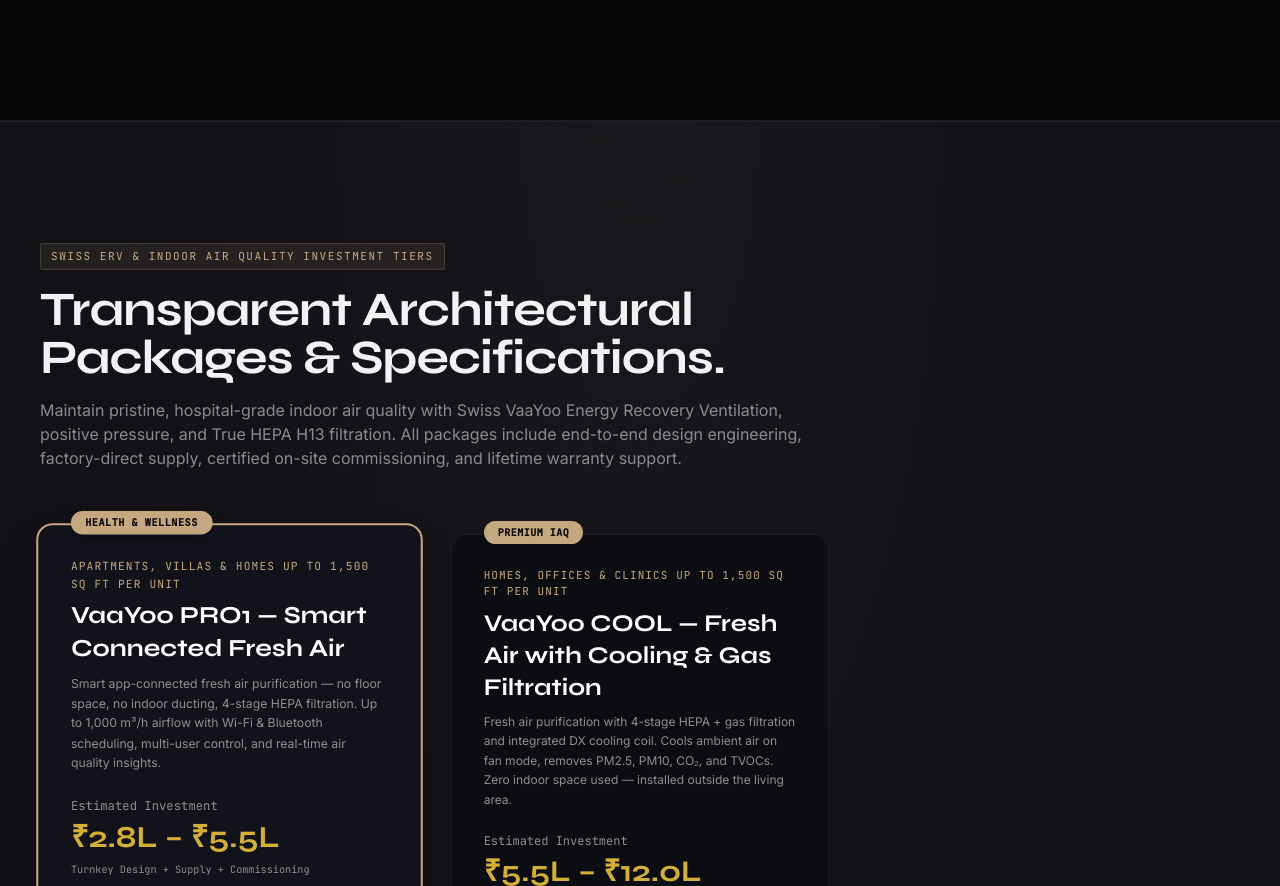
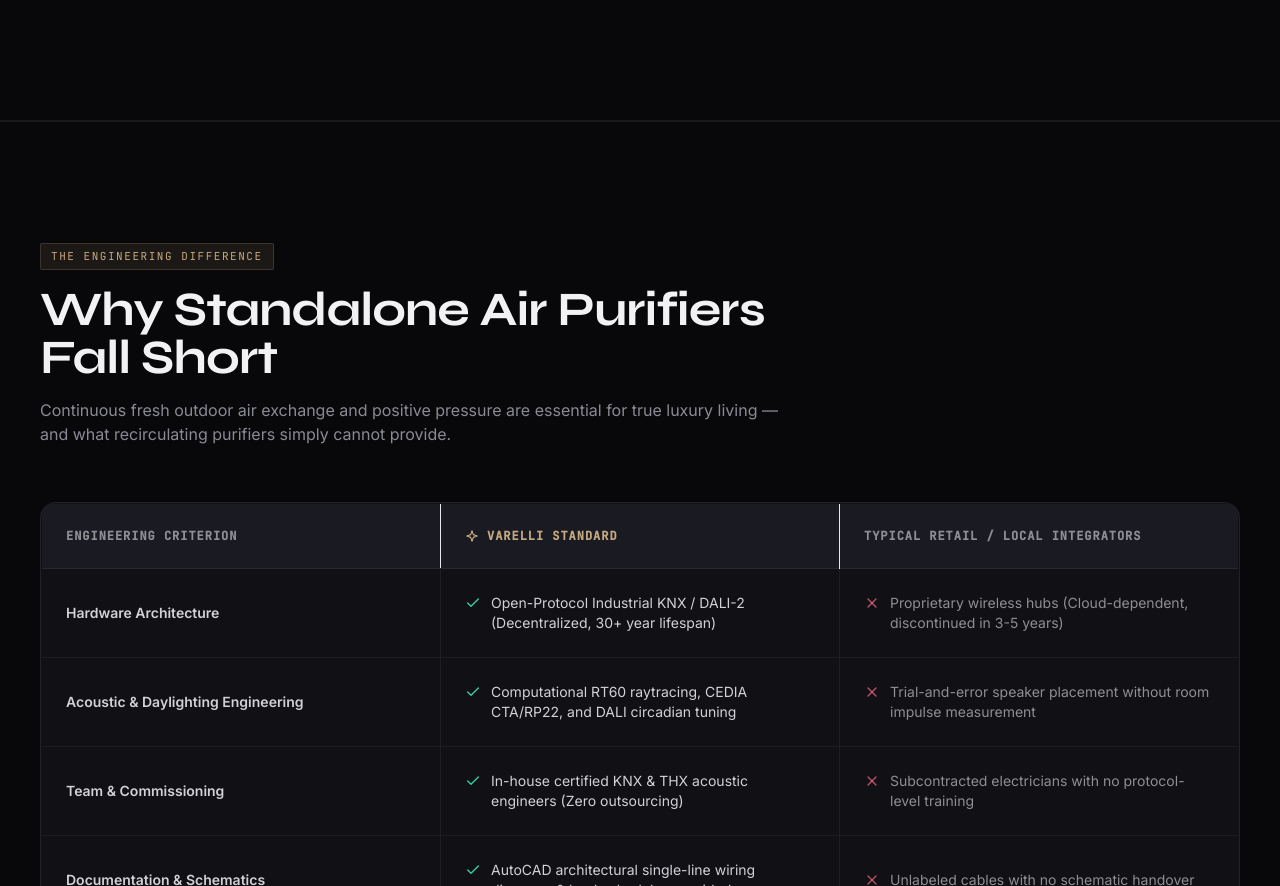
Before and after one commit to sansanjay9731-lang/varelli, a Next.js app: page /fresh-air-ventilation in a window 1280 px wide. Shown: the part 1914-2800 px from the top of the page. Built offline with nearby package versions, Linux system fonts and the light colour scheme; no server answers.

Commit message:
fix(fresh-air): remove package pricing cards from fresh air ventilation page

```diff
--- a/src/app/fresh-air-ventilation/page.tsx
+++ b/src/app/fresh-air-ventilation/page.tsx
@@ -6,11 +6,9 @@
 import ServiceHero from "@/components/sections/service/ServiceHero";
 import ServiceIntro from "@/components/sections/service/ServiceIntro";
 import CapabilityGrid from "@/components/sections/service/CapabilityGrid";
-import SolutionPackageGrid from "@/components/sections/service/SolutionPackageGrid";
 import ComparisonMatrix from "@/components/sections/service/ComparisonMatrix";
 import FAQSection from "@/components/sections/service/FAQSection";
 import ServiceCTA from "@/components/sections/service/ServiceCTA";
-import { SERVICE_PACKAGES } from "@/lib/data/packages";
 
 const service = getServiceBySlug("fresh-air-ventilation")!;
 
@@ -35,8 +33,6 @@
     url: "https://varelli.in/fresh-air-ventilation",
   });
 
-  const packages = SERVICE_PACKAGES["fresh-air-ventilation"] || [];
-
   return (
     <>
       <SchemaOrg schema={schema} />
@@ -53,15 +49,9 @@
         relatedServices={relatedServices}
       />
       <CapabilityGrid capabilities={service.capabilities} />
-      <SolutionPackageGrid
-        serviceTitle="Fresh Air Ventilation & IAQ"
-        serviceCategory="Swiss ERV & Indoor Air Quality"
-        subtitle="Maintain pristine, hospital-grade indoor air quality with Swiss VaaYoo Energy Recovery Ventilation, positive pressure, and True HEPA H13 filtration."
-        packages={packages}
-      />
       <ComparisonMatrix
-        title="Why Standalone Air Purifiers Fail Compared to Centralized Swiss ERV"
-        subtitle="Why continuous fresh outdoor air exchange and positive pressure are essential for true luxury living health."
+        title="Why Standalone Air Purifiers Fall Short"
+        subtitle="Continuous fresh outdoor air exchange and positive pressure are essential for true luxury living — and what recirculating purifiers simply cannot provide."
       />
       <FAQSection faqs={service.faqs} />
       <ServiceCTA serviceName={service.name} />
```
